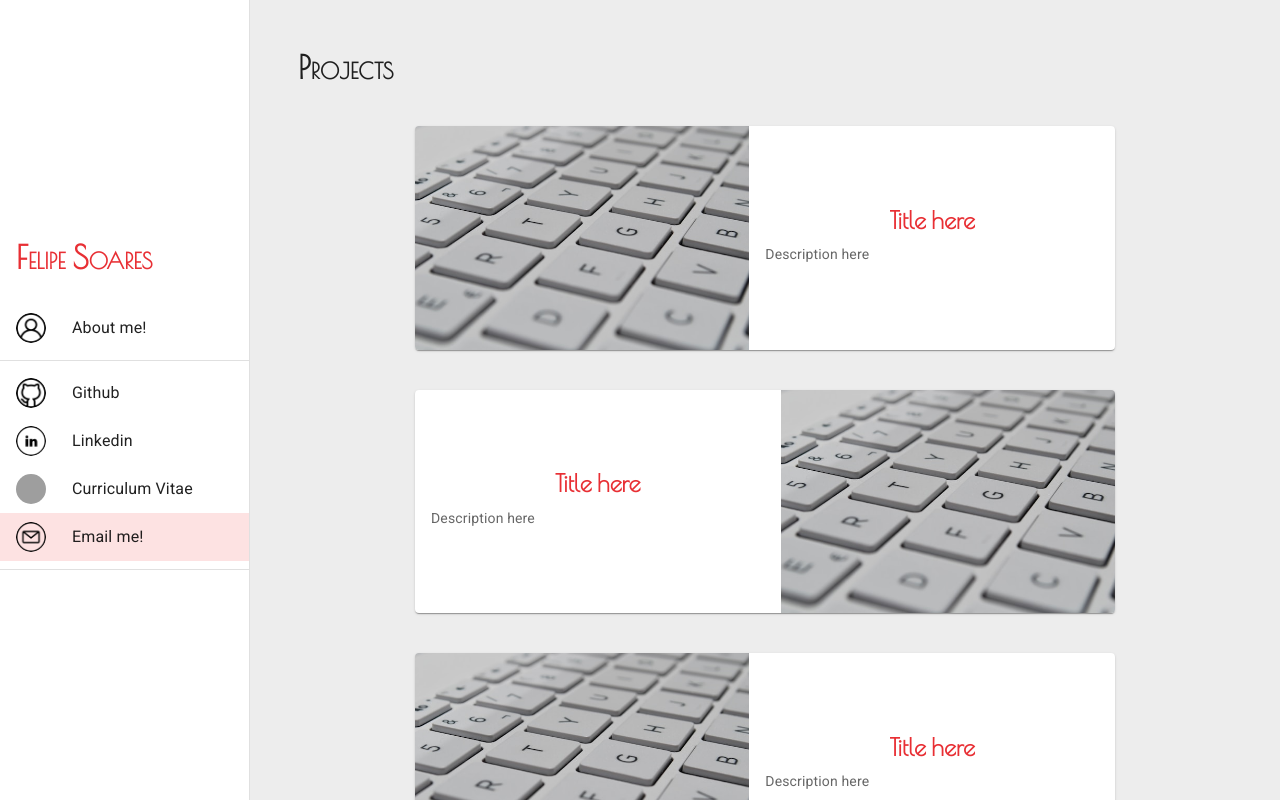
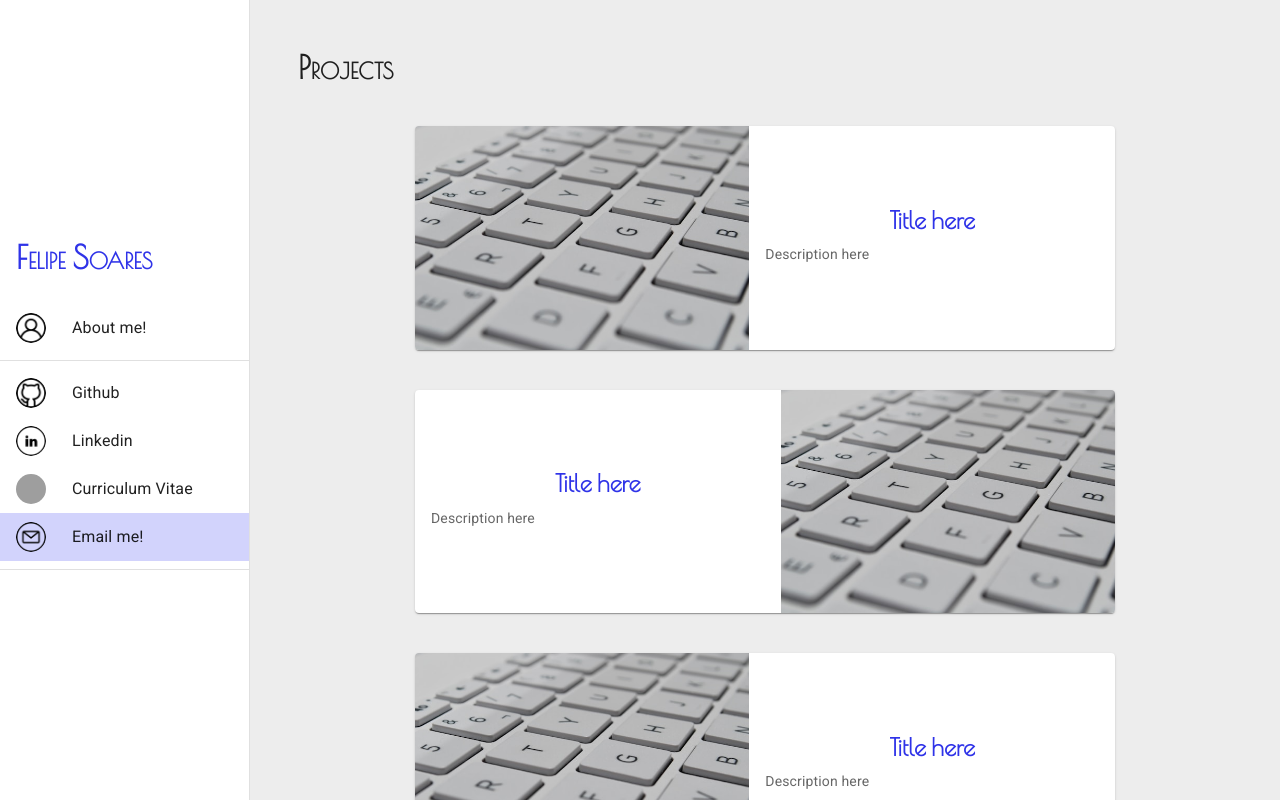
Before and after one commit to felipe31/felipesoar.es, a Next.js app: page / in a window 1280 px wide. Shown: the top 800 px of the page. Built offline with nearby package versions, Linux system fonts and the light colour scheme; no server answers; grey boxes are pictures that could not be loaded.

Commit message:
Change primary color

```diff
--- a/src/styles/globals.css
+++ b/src/styles/globals.css
@@ -47,8 +47,8 @@
 
   --color-black: #000;
   --color-dark-red: #cd242c;
-  --color-primary: #e82f34;
-  --color-primary-light: #fde2e2;
+  --color-primary: #2f33e8;
+  --color-primary-light: #d2d3fc;
   --color-gray: #ededed;
 }
 
```
